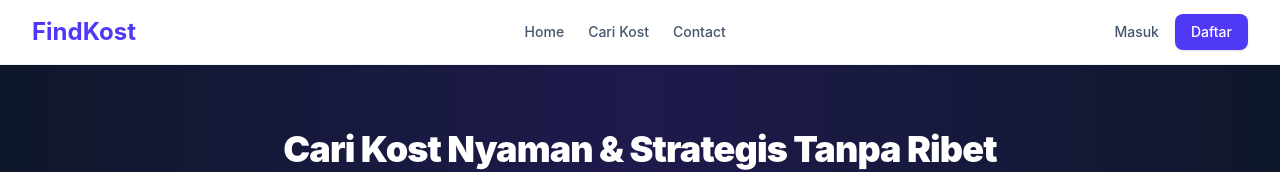
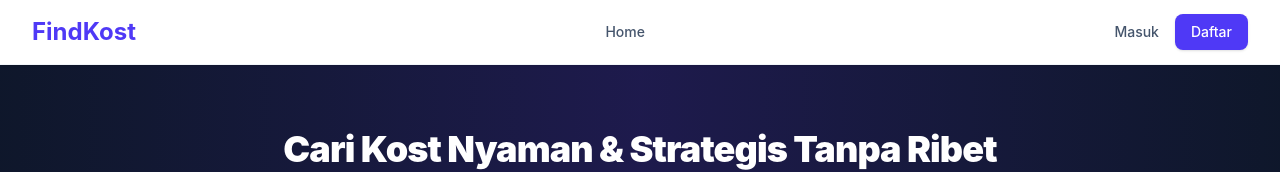
Before and after one commit to razzell6/find-kost, a React (Vite) app: page / in a window 1280 px wide. Shown: the top 172 px of the page. Built offline with nearby package versions, Linux system fonts and the light colour scheme.

Commit message:
mengubah teks navbar

```diff
--- a/src/components/Navbar.jsx
+++ b/src/components/Navbar.jsx
@@ -24,8 +24,6 @@ export default function Navbar() {
         {/* Menu Navigasi */}
         <div className="hidden md:flex items-center gap-6 text-sm font-medium text-slate-600">
           <Link to="/" className="hover:text-indigo-600 transition">Home</Link>
-          <Link to="#" className="hover:text-indigo-600 transition">Cari Kost</Link>
-          <Link to="#" className="hover:text-indigo-600 transition">Contact</Link>
         </div>
 
         {/* Tombol Aksi Kanan */}
```
